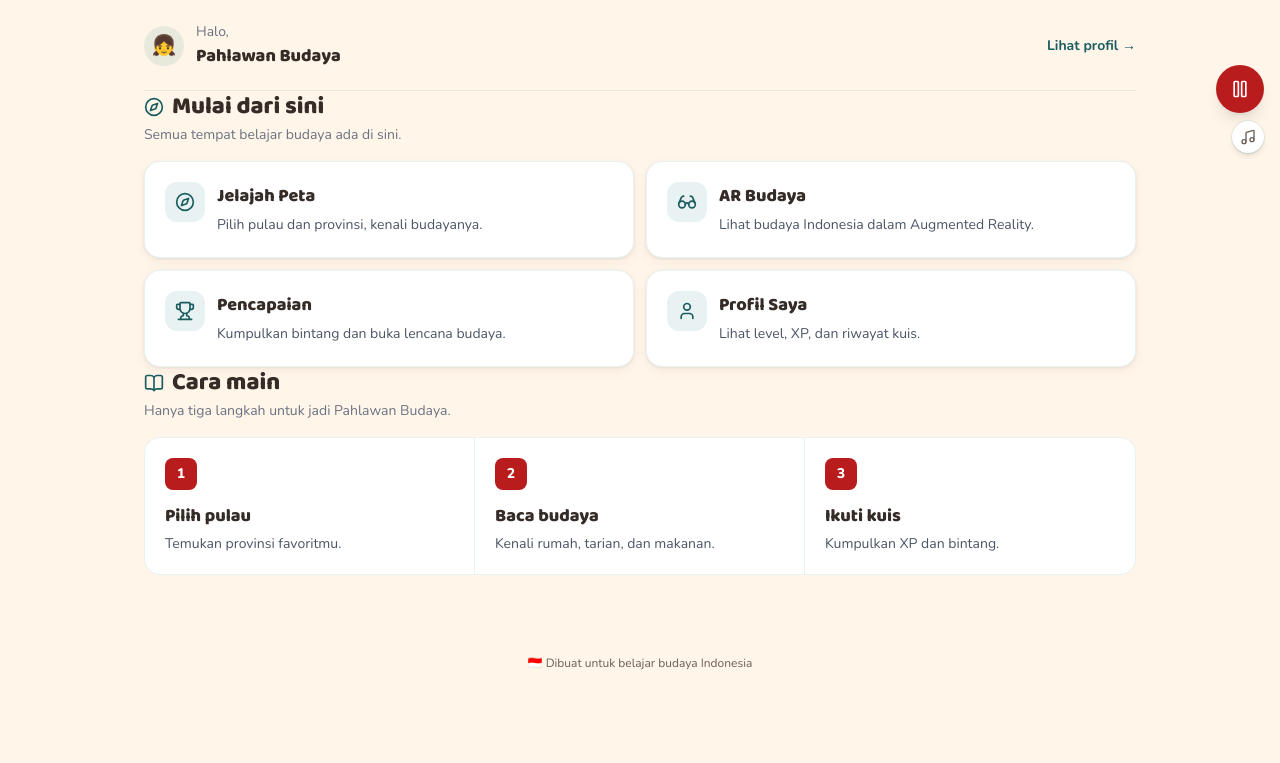
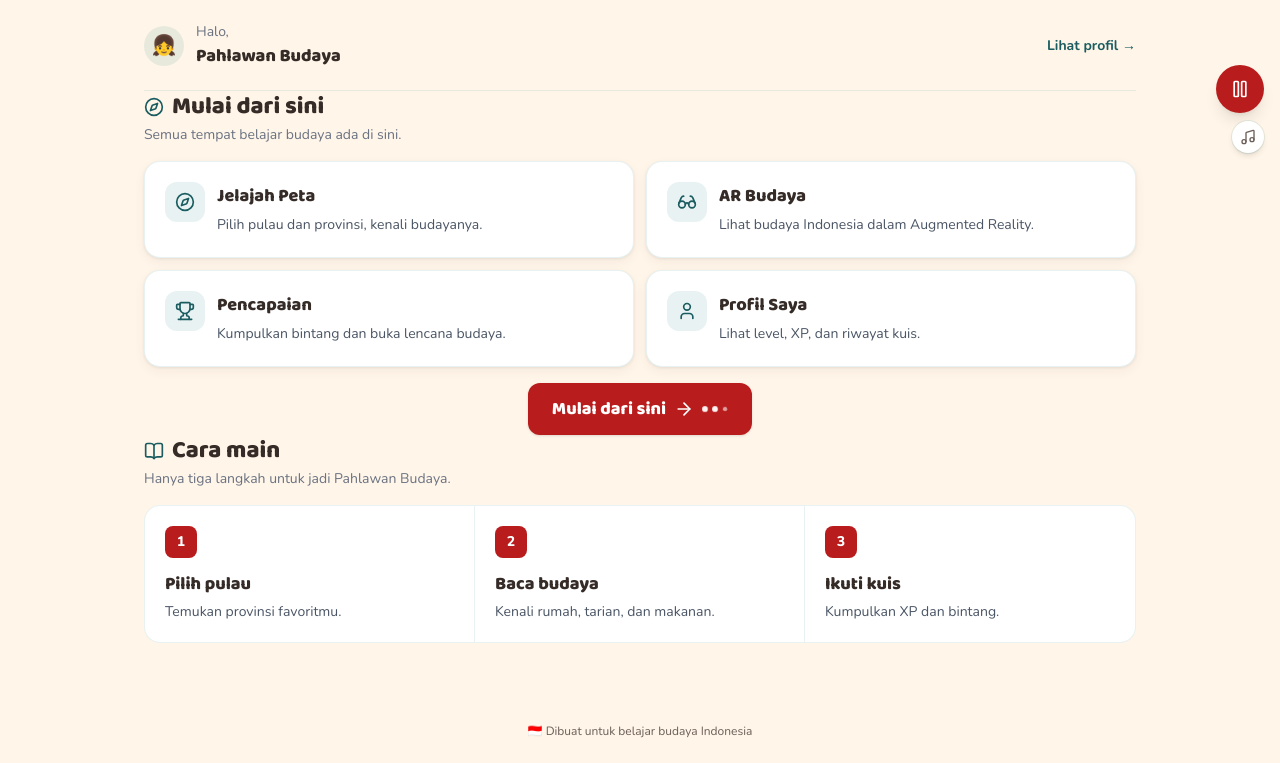
Before and after one commit to zidan-herlangga/ar-bhinneka, a React (Vite) app in the folder frontend/: page / in a window 1280 px wide. Shown: the part 623-1386 px from the top of the page. Before the commit the page ends 1318 px from the top, so only its background shows below. Built offline with nearby package versions, Linux system fonts and the light colour scheme.

Commit message:
feat: animated dots on 'Mulai dari sini' button

```diff
--- a/frontend/src/components/ui/Button.tsx
+++ b/frontend/src/components/ui/Button.tsx
@@ -8,6 +8,7 @@ type Size = "sm" | "md" | "lg" | "xl";
 interface ButtonProps extends React.ButtonHTMLAttributes<HTMLButtonElement> {
   variant?: Variant;
   size?: Size;
+  dots?: boolean;
 }
 
 const variants: Record<Variant, string> = {
@@ -25,7 +26,7 @@ const sizes: Record<Size, string> = {
 };
 
 export const Button = forwardRef<HTMLButtonElement, ButtonProps>(
-  ({ className, variant = "primary", size = "md", onClick, ...props }, ref) => (
+  ({ className, variant = "primary", size = "md", dots = false, onClick, children, ...props }, ref) => (
     <button
       ref={ref}
       onClick={(event) => {
@@ -39,7 +40,16 @@ export const Button = forwardRef<HTMLButtonElement, ButtonProps>(
         className
       )}
       {...props}
-    />
+    >
+      {children}
+      {dots && (
+        <span className="flex gap-1" aria-hidden>
+          <span className="dot-pulse h-1.5 w-1.5 rounded-full bg-current" />
+          <span className="dot-pulse h-1.5 w-1.5 rounded-full bg-current" />
+          <span className="dot-pulse h-1.5 w-1.5 rounded-full bg-current" />
+        </span>
+      )}
+    </button>
   )
 );
 Button.displayName = "Button";
--- a/frontend/src/index.css
+++ b/frontend/src/index.css
@@ -136,6 +136,26 @@ body {
   animation: floaty 3.2s ease-in-out infinite;
 }
 
+@keyframes dot-pulse {
+  0%, 80%, 100% {
+    transform: scale(0.6);
+    opacity: 0.4;
+  }
+  40% {
+    transform: scale(1);
+    opacity: 1;
+  }
+}
+.dot-pulse {
+  animation: dot-pulse 1.2s infinite ease-in-out;
+}
+.dot-pulse:nth-child(2) {
+  animation-delay: 0.2s;
+}
+.dot-pulse:nth-child(3) {
+  animation-delay: 0.4s;
+}
+
 @keyframes floaty {
   0%,
   100% {
--- a/frontend/src/pages/MainMenu.tsx
+++ b/frontend/src/pages/MainMenu.tsx
@@ -1,6 +1,7 @@
 import { Link } from "react-router-dom";
-import { BookOpen, Compass, Glasses, Trophy, User } from "lucide-react";
+import { ArrowRight, BookOpen, Compass, Glasses, Trophy, User } from "lucide-react";
 
+import { Button } from "../components/ui/Button";
 import { Card } from "../components/ui/Card";
 import { SectionTitle } from "../components/ui/SectionTitle";
 import { usePlayerStore } from "../store/playerStore";
@@ -137,6 +138,15 @@ export function MainMenu() {
         ))}
       </div>
 
+      <div className="mt-4 flex justify-center">
+        <Link to="/peta">
+          <Button size="lg" dots>
+            Mulai dari sini
+            <ArrowRight className="h-5 w-5" aria-hidden />
+          </Button>
+        </Link>
+      </div>
+
       <SectionTitle
         icon={<BookOpen className="h-5 w-5" />}
         title="Cara main"
```
